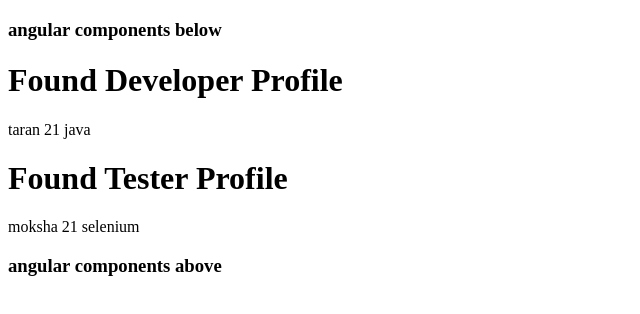
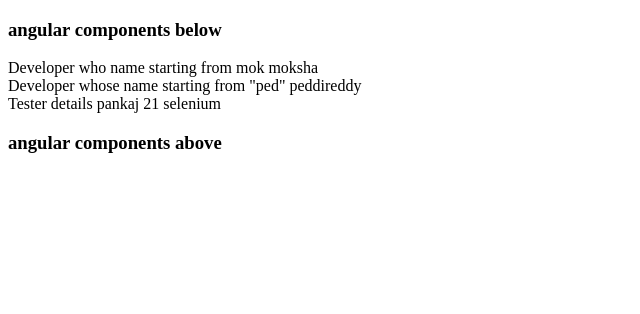
Before and after one commit to vineetsemwal/cgifresh22, an Angular app in the folder clientside/angular-projects/first-app/: page / in a window 1280 px wide. Shown: the top 314 px of the page, without its empty margins (0-640 px from the left). Built offline with nearby package versions, Linux system fonts and the light colour scheme.

Commit message:
method in interpolation demo

```diff
--- a/clientside/angular-projects/first-app/src/app/app.component.html
+++ b/clientside/angular-projects/first-app/src/app/app.component.html
@@ -1,9 +1,17 @@
-
-<h1>Found Developer Profile</h1>
 
 
-{{developer1.username}} {{developer1.age}} {{developer1.language}}
+<div>
+Developer who name starting from mok
+  {{ findDeveloperNameStartingFrom("mok")}}
+</div>
 
+<div>
+  Developer whose name starting from "ped"
+{{findDeveloperNameStartingFrom("ped")}}
 
-<h1>Found Tester Profile</h1>
-{{tester1.username}} {{tester1.age}} {{tester1.testingTool}}
+</div>
+
+<div>
+  Tester details
+  {{tester.username}} {{tester.age}} {{tester.testingTool}}
+</div>
--- a/clientside/angular-projects/first-app/src/app/app.component.ts
+++ b/clientside/angular-projects/first-app/src/app/app.component.ts
@@ -12,13 +12,25 @@ import { Developer, Tester } from './employee';
 )
 
 export class AppComponent {
+ developers:Developer[]=[
+ new Developer("moksha",21,"dev","java"),
+ new Developer("peddireddy",22,"dev","java")
+ ]
 
- developer1=new Developer("taran",21, "dev", "java");
- tester1=new Tester("moksha",21,"tester","selenium");
-  constructor() {
+ tester:Tester=new Tester("pankaj",21,"tester","selenium");
 
+ constructor() {
 
   }
 
+  findDeveloperNameStartingFrom(text:string):string{
+  for(const dev of this.developers){
+   const flag:boolean= dev.username.startsWith(text);
+    if(flag){
+      return dev.username;
+     }
+  }
+   return "not found";
 
 }
+}
```
